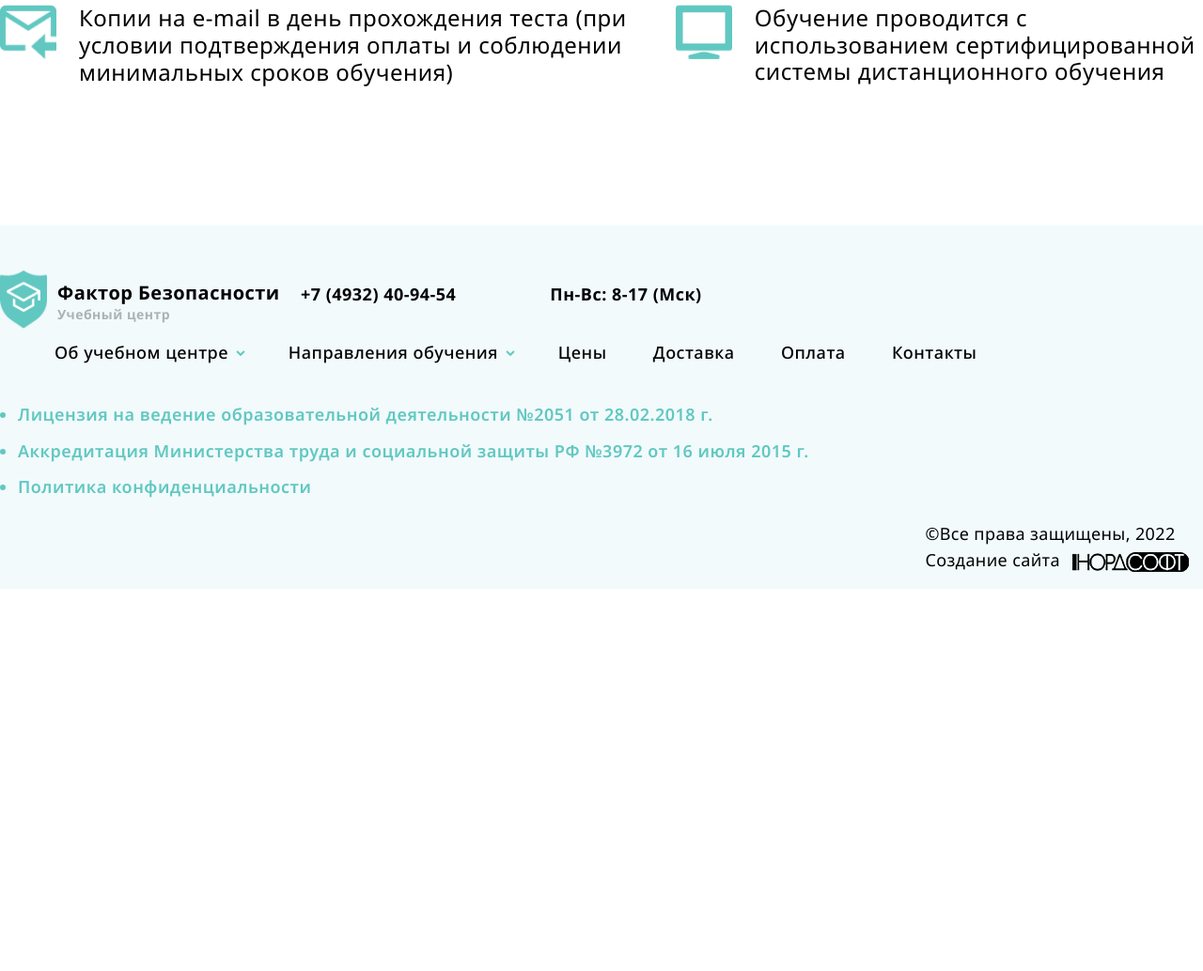
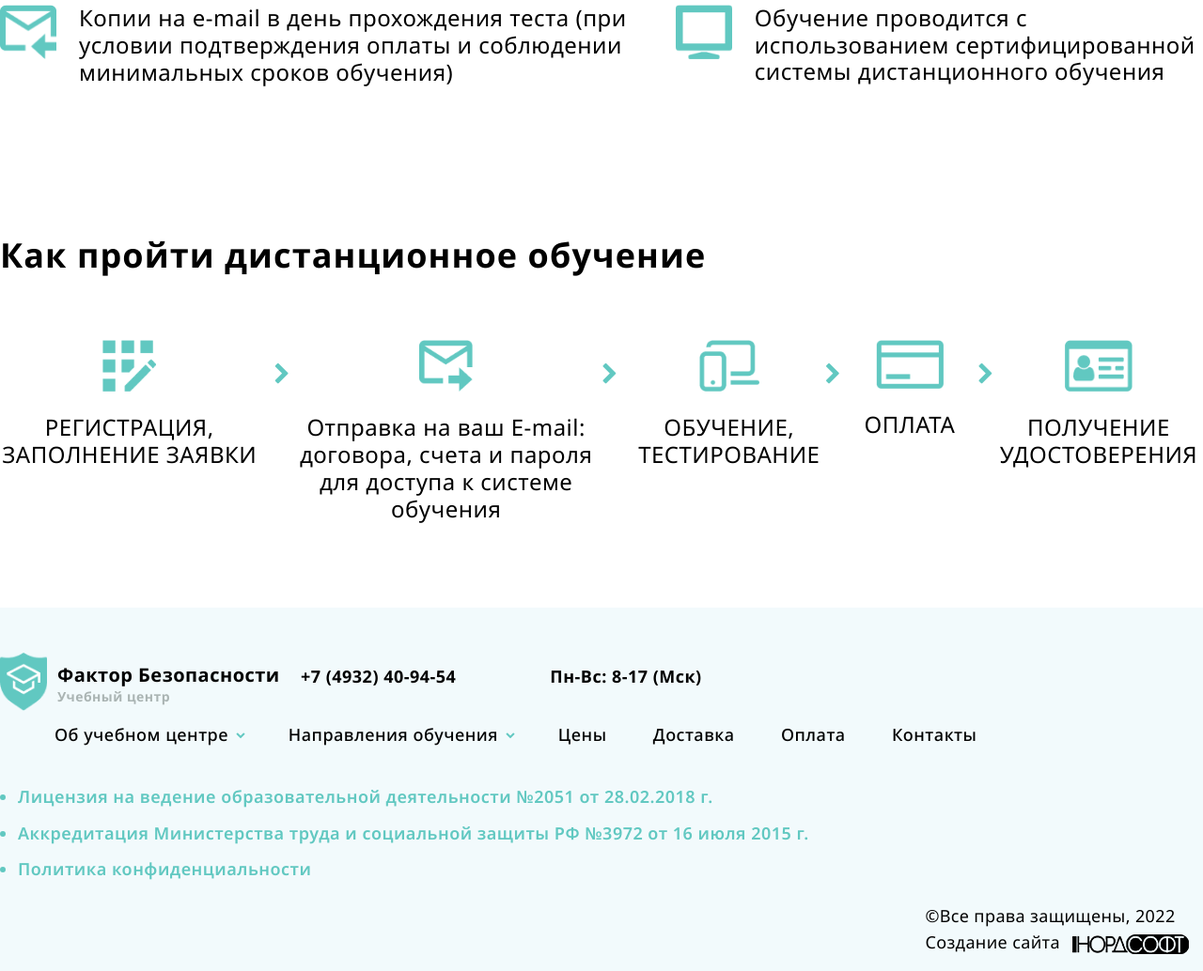
Before and after one commit to pmaks1985/fb-dpo, a PHP site: page /areas-of-study/index.html in a window 1280 px wide. Shown: the part 1543-2577 px from the top of the page at 94% size. Before the commit the page ends 2170 px from the top, so only its background shows below. Run offline with PHP 8.4, Linux system fonts and the light colour scheme.

Commit message:
мелкие правки начинаю таблицу

```diff
--- a/layout/areas-of-study/index.html
+++ b/layout/areas-of-study/index.html
@@ -322,6 +322,42 @@
                                         </div>
                                     </div>
                                 </div>
+
+                                <div class="steps">
+                                    <h2>Как пройти дистанционное обучение</h2>
+                                    <div class="d-flex">
+                                        <div class="text-center">
+                                            <img class="pb-4" src="/layout/img/step1.png" alt="step1" />
+                                            <div class="step_text">РЕГИСТРАЦИЯ, ЗАПОЛНЕНИЕ ЗАЯВКИ</div>
+                                        </div>
+                                        <i class="fa fa-chevron-right text-light-green pt-4 pl-3" aria-hidden="true"></i>
+
+                                        <div class="text-center">
+                                            <img class="pb-4" src="/layout/img/step2.png" alt="step2" />
+                                            <div class="step_text">
+                                                Отправка на ваш E-mail: договора, счета и пароля для доступа к системе обучения
+                                            </div>
+                                        </div>
+                                        <i class="fa fa-chevron-right text-light-green pt-4 pr-3" aria-hidden="true"></i>
+
+                                        <div class="text-center">
+                                            <img class="pb-4" src="/layout/img/step3.png" alt="step3" />
+                                            <div class="step_text">ОБУЧЕНИЕ, ТЕСТИРОВАНИЕ</div>
+                                        </div>
+                                        <i class="fa fa-chevron-right text-light-green pt-4 pr-4" aria-hidden="true"></i>
+
+                                        <div class="text-center">
+                                            <img class="pb-4" src="/layout/img/step4.png" alt="step4" />
+                                            <div class="step_text">ОПЛАТА</div>
+                                        </div>
+                                        <i class="fa fa-chevron-right text-light-green pt-4 pl-4" aria-hidden="true"></i>
+
+                                        <div class="text-center">
+                                            <img class="pb-4" src="/layout/img/step5.png" alt="step5" />
+                                            <div class="step_text">ПОЛУЧЕНИЕ УДОСТОВЕРЕНИЯ</div>
+                                        </div>
+                                    </div>
+                                </div>
                             </div>
                         </div>
 
--- a/layout/css/template_styles.css
+++ b/layout/css/template_styles.css
@@ -501,9 +501,15 @@ footer {
   padding-bottom: 90px;
 }
 
+.steps img {
+  max-height: 79px;
+  max-width: 72px;
+}
+
 .step_text {
   font-size: 24px;
   line-height: 120%;
+  max-width: 550px;
 }
 
 .application-for-training {
--- a/layout/css/template_styles.scss
+++ b/layout/css/template_styles.scss
@@ -455,12 +455,17 @@
 
     .steps {
         padding-bottom: 90px;
+        & img {
+            max-height: 79px;
+            max-width: 72px;
+        }
     }
 
     .step {
         &_text {
             font-size: 24px;
             line-height: 120%;
+            max-width: 550px;
         }
     }
 
```
